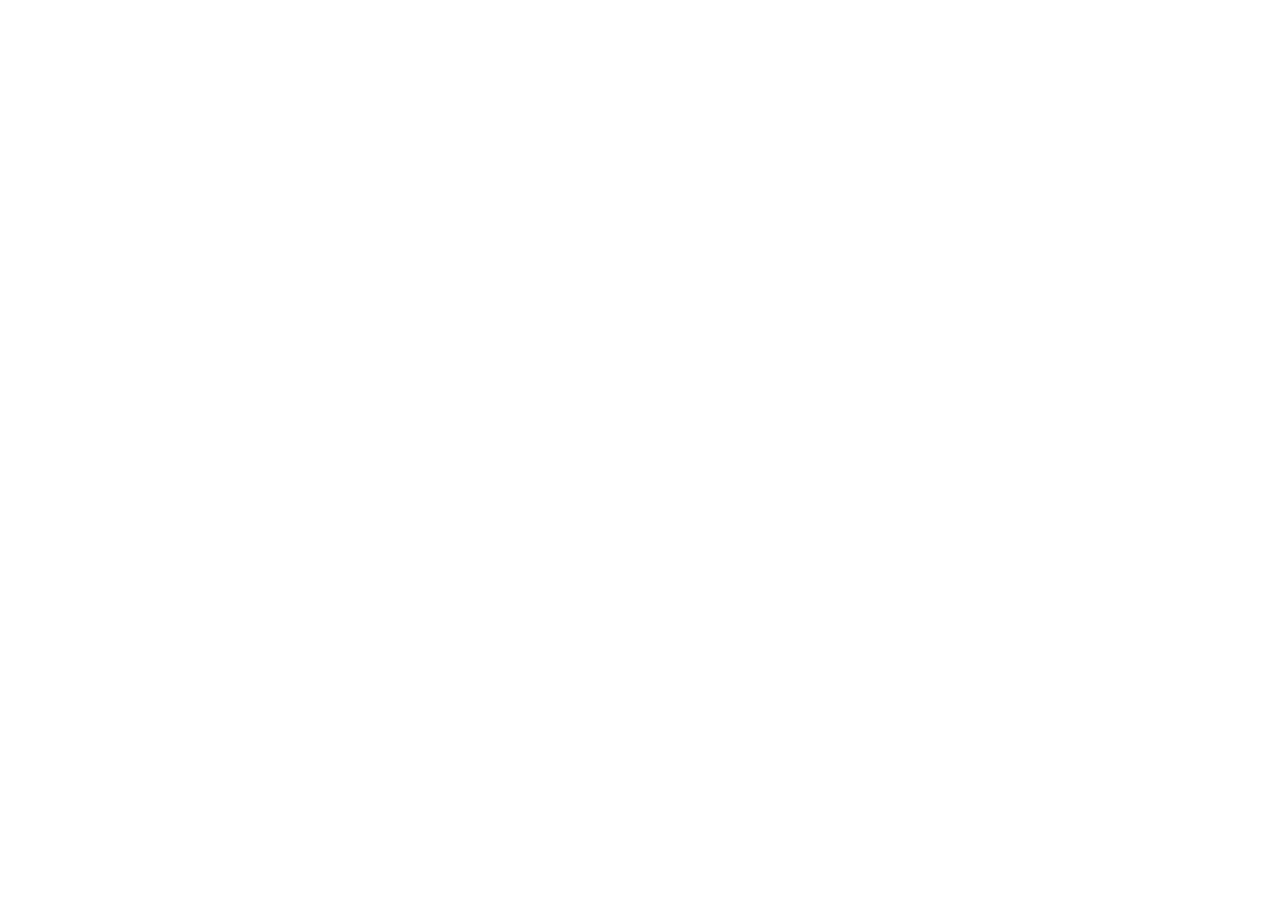
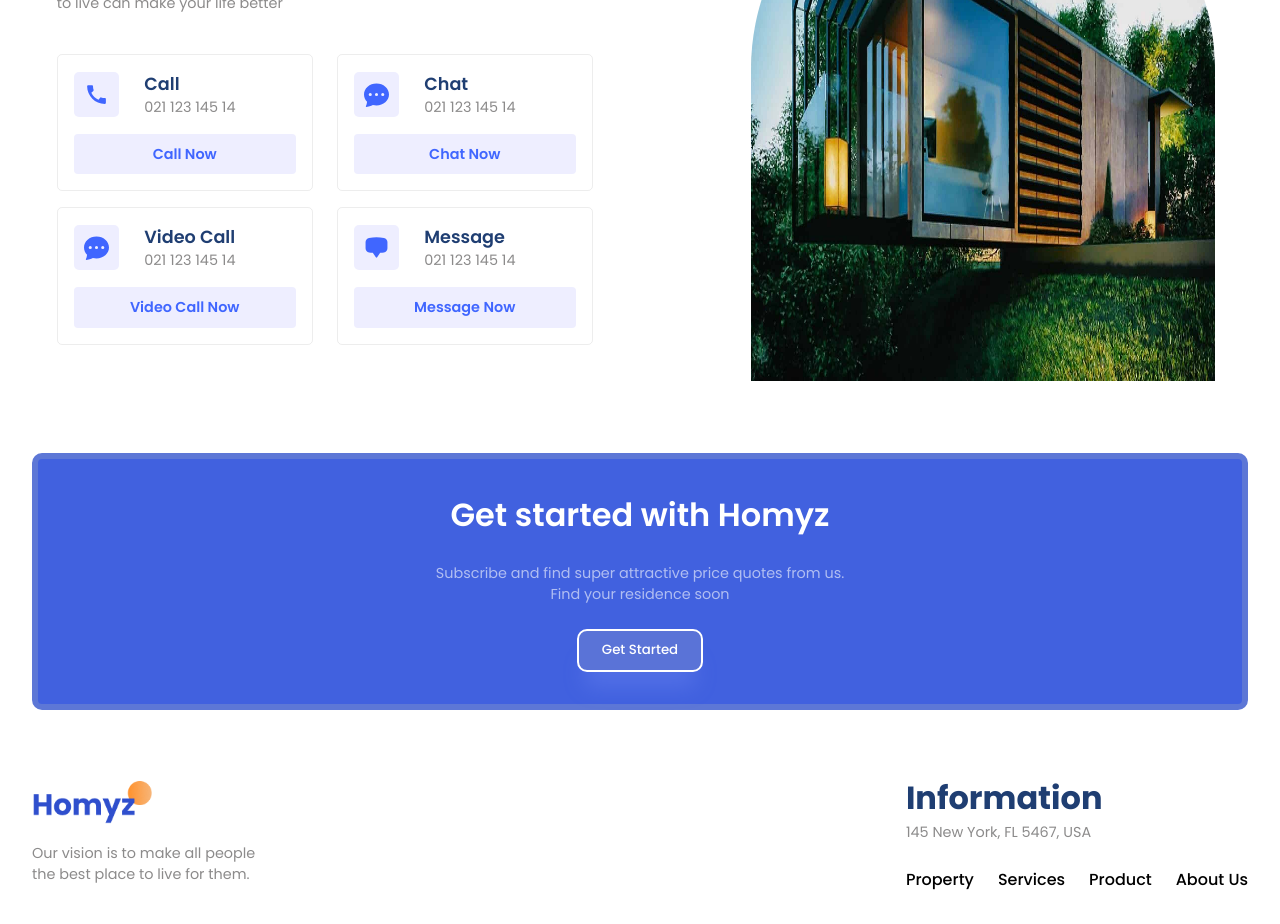
Before and after one commit to safi-io/realEstateProject, a React (Vite) app: page / in a window 1280 px wide. Shown: the part 2280-3204 px from the top of the page. Before the commit the page ends 2077 px from the top, so only its background shows below. Built offline with nearby package versions, Linux system fonts and the light colour scheme.

Commit message:
Done with Desktop Version

```diff
--- a/src/App.jsx
+++ b/src/App.jsx
@@ -1,10 +1,13 @@
+import React from "react";
 import Header from "./components/Header/Header";
 import Hero from "./components/Hero/Hero";
 import Companies from "./components/Companies/Companies";
 import Residencies from "./components/Residencies/Residencies";
 import Values from "./components/Values/Values";
 import Contact from "./components/Contact/Contact";
-import React from "react";
+import GetStart from "./components/GetStarted/GetStart";
+import Footer from "./components/Footer/Footer"
+
 import "./App.css";
 
 export default function App() {
@@ -19,6 +22,8 @@
       <Residencies />
       <Values />
       <Contact/>
+      <GetStart/>
+      <Footer/>
     </div>
   );
 }
--- a/src/components/Contact/Contact.css
+++ b/src/components/Contact/Contact.css
@@ -0,0 +1,62 @@
+.contact-container {
+    justify-content: space-around;
+}
+
+.c-container>div {
+    flex: 1;
+}
+
+.c-right {
+    width: 100%;
+}
+
+.c-left {
+    gap: 0.5rem;
+}
+
+.contactModes {
+    margin-top: 2rem;
+    gap: 1rem;
+}
+
+.contactModes .row {
+    gap: 1.5rem;
+}
+
+.mode {
+    width: 16rem;
+    padding: 1rem;
+    border: .8px solid rgba(128,128,128,.143);
+    border-radius: 5px;
+    gap: 1rem;
+    transition: all 300ms ease-in;
+}
+
+.mode .button {
+    width: 100%;
+    background: var(--lightBlue);
+    color: var(--blue);
+    font-size: .9rem;
+    font-weight: 600;
+}
+
+.mode > :nth-child(1) {
+    width: 100%;
+    gap: 1.6em;
+}
+
+.mode .detail .primaryText {
+    font-size:1.1rem;
+    font-weight: 600;
+}
+
+.mode:hover {
+    scale: 1.1;
+    box-shadow: var(--shadow);
+}
+
+.mode .button:hover {
+    background: var(--blue-gradient);
+    color: white;
+    scale: 0.8;
+}
--- a/src/components/Contact/Contact.jsx
+++ b/src/components/Contact/Contact.jsx
@@ -1,10 +1,94 @@
-import React from 'react'
-import './Contact.css'
+import React from "react";
+import "./Contact.css";
+
+import { MdCall } from "react-icons/md";
+import { BsFillChatDotsFill } from "react-icons/bs";
+import { HiChatBubbleBottomCenter } from "react-icons/hi2";
 
 export default function Contact() {
   return (
     <section className="c-wrapper">
+      <div className="paddings flexCenter innerWidth contact-container ">
+        <div className="c-left flexColStart">
+          <span className="orangeText">Our Contact Us</span>
+          <span className="primaryText">Easy to contact us</span>
+          <span className="secondaryText">
+            We always ready to help by providijng the best services for you. We
+            beleive a good blace
+            <br /> to live can make your life better
+          </span>
 
+          <div className="flexColStart contactModes">
+            {/* First Row */}
+            <div className="flexStart row">
+              <div className="flexColCenter mode">
+                <div className="flexStart">
+                  <div className="icon flexCenter">
+                    <MdCall size={25} />
+                  </div>
+                  <div className="flexColStart detail">
+                    <span className="primaryText">Call</span>
+                    <span className="secondaryText">021 123 145 14</span>
+                  </div>
+                </div>
+                <div className="button flexCenter">Call Now</div>
+              </div>
+
+              {/* Second Mode */}
+
+              <div className="flexColCenter mode">
+                <div className="flexStart">
+                  <div className="icon flexCenter">
+                    <BsFillChatDotsFill size={25} />
+                  </div>
+                  <div className="flexColStart detail">
+                    <span className="primaryText">Chat</span>
+                    <span className="secondaryText">021 123 145 14</span>
+                  </div>
+                </div>
+                <div className="button flexCenter">Chat Now</div>
+              </div>
+            </div>
+
+            {/* Second Row */}
+            <div className="flexStart row">
+              <div className="flexColCenter mode">
+                <div className="flexStart">
+                  <div className="icon flexCenter">
+                    <BsFillChatDotsFill size={25} />
+                  </div>
+                  <div className="flexColStart detail">
+                    <span className="primaryText">Video Call</span>
+                    <span className="secondaryText">021 123 145 14</span>
+                  </div>
+                </div>
+                <div className="button flexCenter">Video Call Now</div>
+              </div>
+
+              {/* Second Mode */}
+
+              <div className="flexColCenter mode">
+                <div className="flexStart">
+                  <div className="icon flexCenter">
+                    <HiChatBubbleBottomCenter size={25} />
+                  </div>
+                  <div className="flexColStart detail">
+                    <span className="primaryText">Message</span>
+                    <span className="secondaryText">021 123 145 14</span>
+                  </div>
+                </div>
+                <div className="button flexCenter">Message Now</div>
+              </div>
+            </div>
+          </div>
+        </div>
+
+        <div className="r-left">
+          <div className="image-container">
+            <img src="./contact.jpg" alt="contactImage" />
+          </div>
+        </div>
+      </div>
     </section>
   );
 }
--- /dev/null
+++ b/src/components/Footer/Footer.css
@@ -0,0 +1,13 @@
+.f-container {
+    justify-content: space-between;
+}
+
+.f-container .left-side {
+    gap: 1rem;
+}
+
+.f-menu {
+    gap: 1.5rem;
+    margin-top: 1.5rem;
+    font-weight: 500;
+}
--- /dev/null
+++ b/src/components/Footer/Footer.jsx
@@ -0,0 +1,29 @@
+import React from "react";
+import "./Footer.css";
+
+export default function Footer() {
+  return (
+    <section className="f-wrapper">
+      <div className="f-container innerWidth paddings flexCenter">
+        <div className="left-side flexColStart">
+          <img src="./logo2.png" alt="footerLogo" width={120} />
+          <span className="secondaryText">
+            Our vision is to make all people
+            <br />
+            the best place to live for them.
+          </span>
+        </div>
+        <div className="right-side flexColStart">
+          <span className="primaryText">Information</span>
+          <span className="secondaryText">145 New York, FL 5467, USA</span>
+          <div className="f-menu flexCenter">
+            <span>Property</span>
+            <span>Services</span>
+            <span>Product</span>
+            <span>About Us</span>
+          </div>
+        </div>
+      </div>
+    </section>
+  );
+}
--- /dev/null
+++ b/src/components/GetStarted/GetStart.css
@@ -0,0 +1,25 @@
+.innerContainer {
+    width: 100%;
+    gap: 1.5rem;
+    background: #4161df;
+    padding: 2rem;
+    border-radius: 10px;
+    border: 6px solid #5d77d6;
+    text-align: center;
+}
+
+.innerContainer .primaryText {
+    color: #fff;
+    font-weight: 600;
+}
+
+.innerContainer .secondaryText {
+    color: #ffffff96;
+}
+
+.innerContainer .button {
+    background: #5a73d7;
+    border: 2px solid white;
+    box-shadow: var(--shadow);
+    border-radius: 10px;
+}
--- /dev/null
+++ b/src/components/GetStarted/GetStart.jsx
@@ -0,0 +1,19 @@
+import React from "react";
+import "./GetStart.css";
+
+export default function GetStart() {
+  return (
+    <section className="g-wrapper">
+      <div className="g-container paddings innerWidth flexCenter">
+        <div className="innerContainer flexColCenter">
+          <span className="primaryText">Get started with Homyz</span>
+          <span className="secondaryText">Subscribe and find super attractive price quotes from us.<br/>
+          Find your residence soon</span>
+          <button className="button">
+            Get Started
+          </button>
+        </div>
+      </div>
+    </section>
+  );
+}
```
